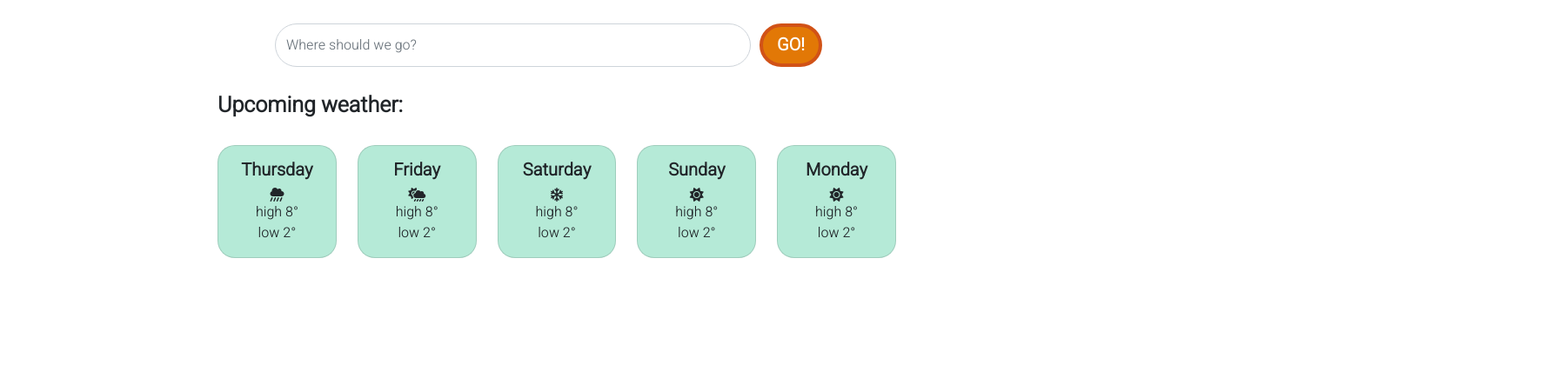
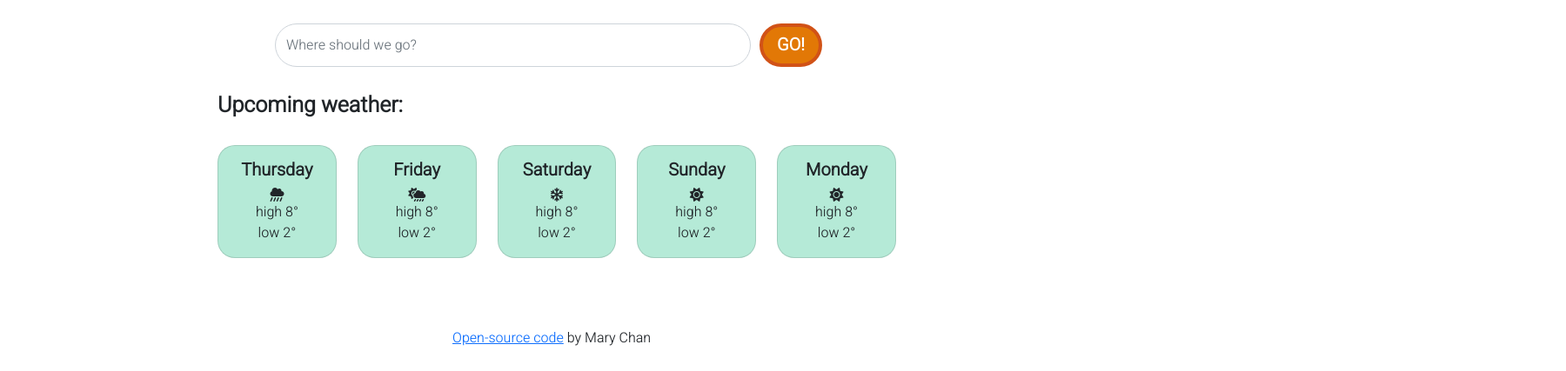
Before and after one commit to mchan87/Weather-App, a website built with Parcel: page index.html in a window 1280 px wide. Shown: the part 373-800 px from the top of the page at 87% size, 1800 px wide, since content can reach past the window. Built offline with nearby package versions, Linux system fonts and the light colour scheme; no server answers; files whose address does not match are found by name.

Commit message:
Added source code

```diff
--- a/index.html
+++ b/index.html
@@ -139,6 +139,15 @@
         </div>
       </div>
     </div>
+    <div id="source-code">
+      <a
+        href="https://github.com/mchan87/Weather-App"
+        target="_blank"
+        rel="noopener noreferrer"
+        >Open-source code</a
+      >
+      by Mary Chan
+    </div>
     <script src="src/index.js"></script>
   </body>
 </html>
--- a/src/styles.css
+++ b/src/styles.css
@@ -106,3 +106,9 @@ ul {
   display: block;
   text-align: center;
 }
+
+#source-code {
+  text-align: left;
+  position: relative;
+  left: 520px;
+}
```
